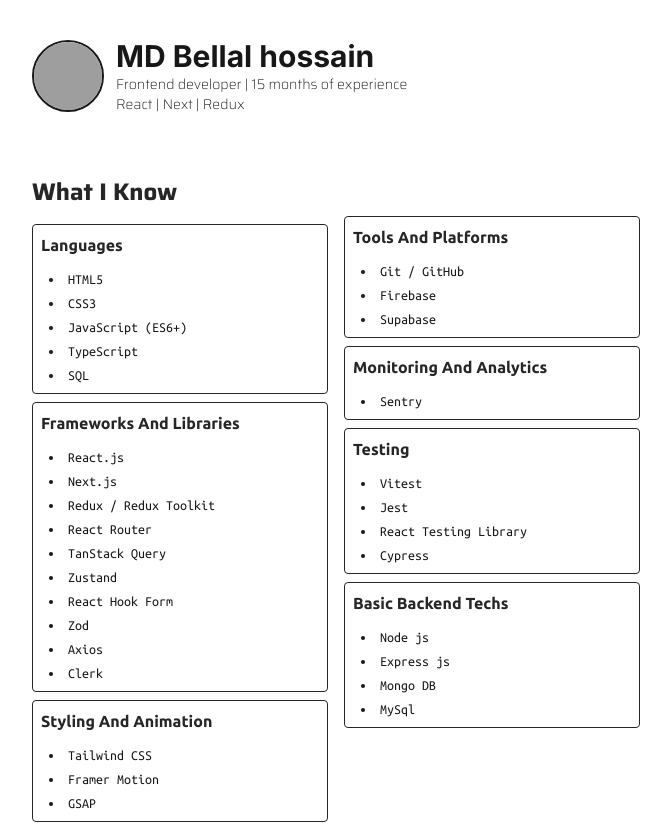
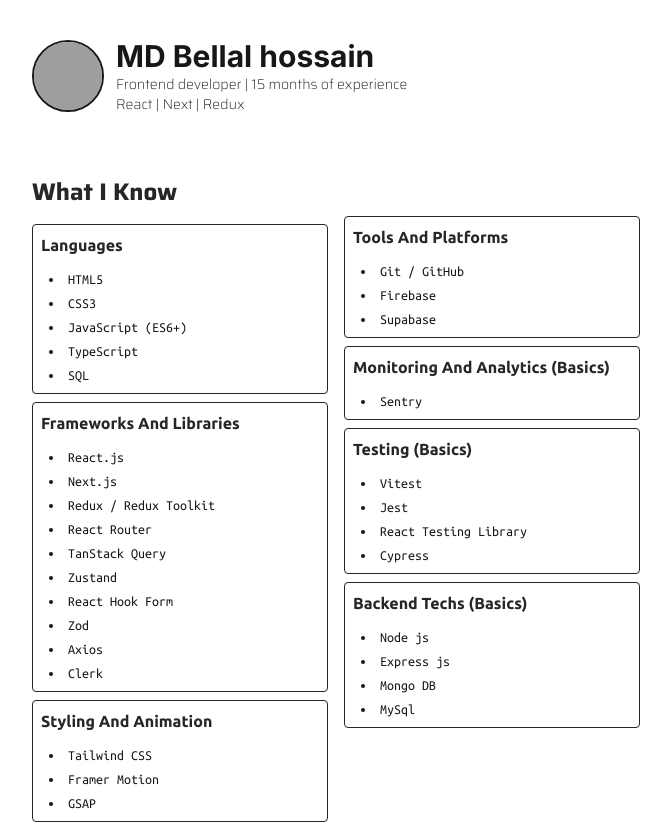
Before and after one commit to ak0384221/bellal-portfolio, a Next.js app: page / in a window 1280 px wide. Shown: the top 824 px of the page, without its empty margins (304-975 px from the left). Built offline with nearby package versions, Linux system fonts and the light colour scheme; grey boxes are pictures that could not be loaded.

Commit message:
Update data.js

```diff
--- a/app/data.js
+++ b/app/data.js
@@ -18,10 +18,10 @@
 
   ["tools And Platforms"]: ["Git / GitHub", "Firebase", "Supabase"],
 
-  ["monitoring And Analytics"]: ["Sentry"],
+  ["monitoring And Analytics (basics)"]: ["Sentry"],
 
-  ["testing"]: ["Vitest", "Jest", "React Testing Library", "Cypress"],
-  ["Basic backend techs"]: ["Node js", "Express js", "Mongo DB", "MySql"],
+  ["testing (basics)"]: ["Vitest", "Jest", "React Testing Library", "Cypress"],
+  ["backend techs (basics)"]: ["Node js", "Express js", "Mongo DB", "MySql"],
 };
 
 const projects = [
```
